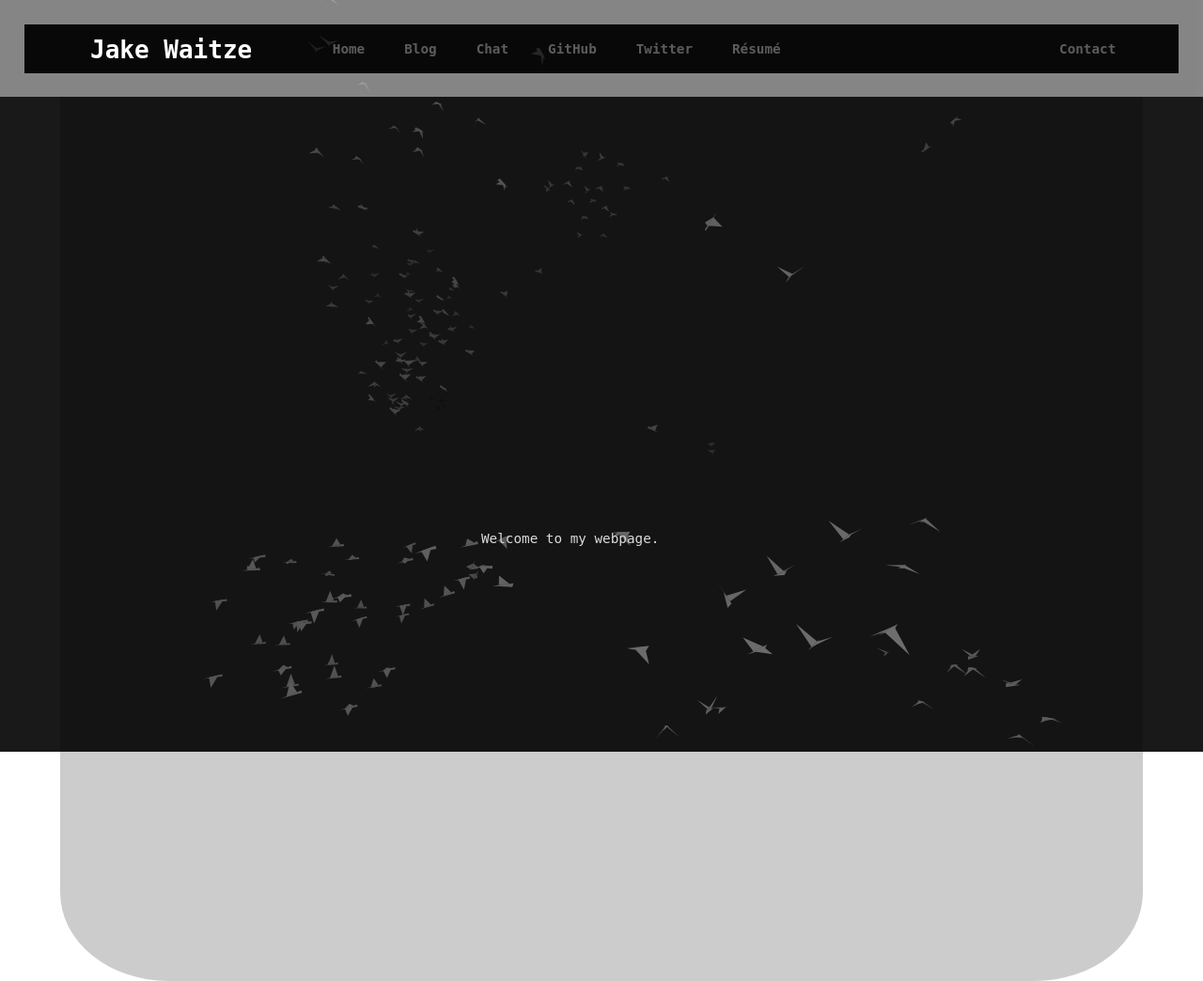
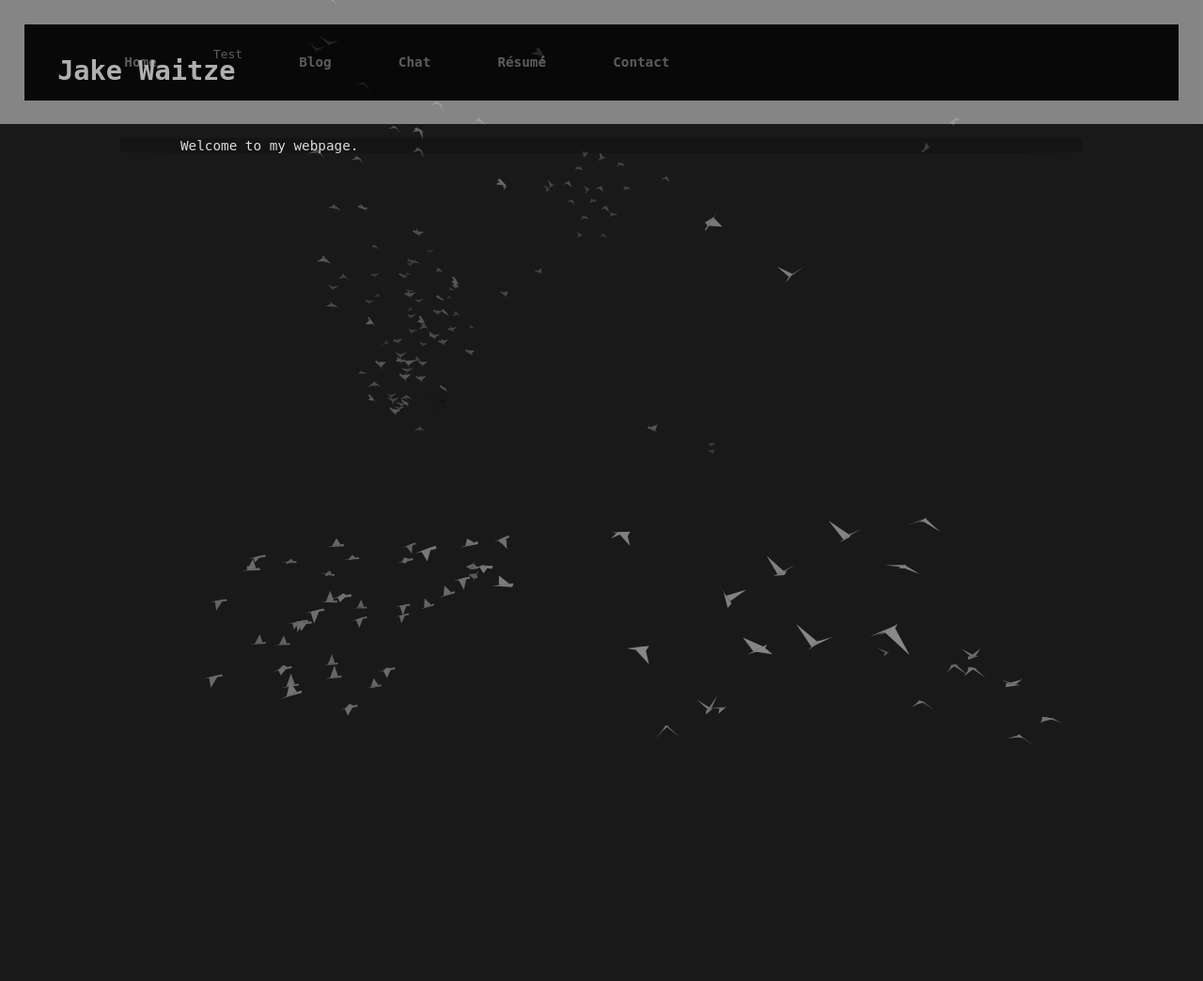
Before and after one commit to jwaitze/jake-personal-website, a PHP site: page / in a window 1280 px wide. Shown: the whole page at 94% size. After the commit the page ends 800 px from the top, so only its background shows below. Run offline with PHP 8.4, Linux system fonts and the light colour scheme.

Commit message:
Fixed main page mainNote somewhat, more to do, leaving for ice cream.

```diff
--- a/css/main.css
+++ b/css/main.css
@@ -4,12 +4,13 @@
 
 body {
 	margin: 0;
+	overflow: hidden;
 }
 
 h1 {
 	position: absolute;
-	margin-top: 3%;
-	margin-left: 7.5%;
+	margin: 0;
+	padding: 0;
 	color: white;
 	z-index: 2;
 }
@@ -18,6 +19,10 @@ canvas {
 	position: absolute;
 	top: 0;
 	z-index: -1;
+}
+
+a {
+	text-decoration: none;
 }
 
 #mainHeader {
@@ -33,14 +38,14 @@ canvas {
 	margin: 0;
 	padding: 0;
 	overflow: hidden;
-	margin-left: 25%;
 }
 
 #mainHeader li {
+	background-color: black;
 	float: left;
 	display: inline;
 	margin-left: 0;
-	padding: 10px;
+	padding: 2%;
 	right: 0;
 }
 
@@ -48,8 +53,6 @@ canvas {
 	display: block;
 	text-align: center;
 	padding: 8px 11px;
-	text-decoration: none;
-	background-color: black;
 	color: gray;
 	font-size: 1.1rem;
 	font-weight: bold;
@@ -68,9 +71,11 @@ canvas {
 #mainNote {
 	border-bottom-left-radius: 10%;
 	border-bottom-right-radius: 10%;
-	padding: 35%;
-	margin-left: 5%;
-	margin-right: 5%;
+	padding-left: 5%;
+	padding-right: 5%;
+	margin-left: 10%;
+	margin-right: 10%;
+	height: 500%;
 	background-color: rgba(0,0,0,0.2);
 }
 
@@ -78,3 +83,28 @@ canvas {
 	font-size: 1.1rem;
 	color: #DCDCDC;
 }
+
+.dropdown {
+	color: gray;
+    position: relative;
+    display: inline-block;
+}
+
+.dropdown-content {
+    display: none;
+    position: absolute;
+    background-color: #f9f9f9;
+    min-width: 160px;
+    box-shadow: 0px 8px 16px 0px rgba(0,0,0,0.2);
+    padding: 12px 16px;
+    z-index: 1;
+}
+
+.dropdown:hover .dropdown-content {
+    display: block;
+}
+
+#keepRight {
+	float:right;
+	margin-right:5%;
+}
--- a/index.html
+++ b/index.html
@@ -7,17 +7,29 @@
 		<link rel="stylesheet" href="css/main.css">
 	</head>
 	<body>
-		<a href="/"><h1>Jake Waitze</h1></a>
+		<script src="js/three.min.js"></script>
+		<script src="js/Projector.js"></script>
+		<script src="js/CanvasRenderer.js"></script>
+		<script src="js/Bird.js"></script>
+		<script src="js/Boid.js"></script>
+		<script src="js/main.js"></script>
 		<div id="mainHeader">
 			<div id="mainMenu">
 				<ul>
+					<li><a href="/"><h1>Jake Waitze</h1></a></li>
 					<li><a href="/">Home</a></li>
+					<li>
+						<div class="dropdown">
+							<span>Test</span>
+							<div class="dropdown-content">
+								<span>test</span>
+							</div>
+						</div>
+					</li>
 					<li><a href="#">Blog</a></li>
 					<li><a href="#">Chat</a></li>
-					<li><a href="https://github.com/jwaitze">GitHub</a></li>
-					<li><a href="https://twitter.com/jwaitze">Twitter</a></li>
 					<li><a href="/resume">Résumé</a></li>
-					<li style="float:right;margin-right:5%"><a href="#">Contact</a></li>
+					<li id="keepRight"><a href="#">Contact</a></li>
 				</ul>
 			</div>
 		</div>
@@ -26,11 +38,5 @@
 		</div>
 		<div id="mainBody"></div>
 		<div id="mainFooter"></div>
-		<script src="js/three.min.js"></script>
-		<script src="js/Projector.js"></script>
-		<script src="js/CanvasRenderer.js"></script>
-		<script src="js/Bird.js"></script>
-		<script src="js/Boid.js"></script>
-		<script src="js/main.js"></script>
 	</body>
 </html>
```
